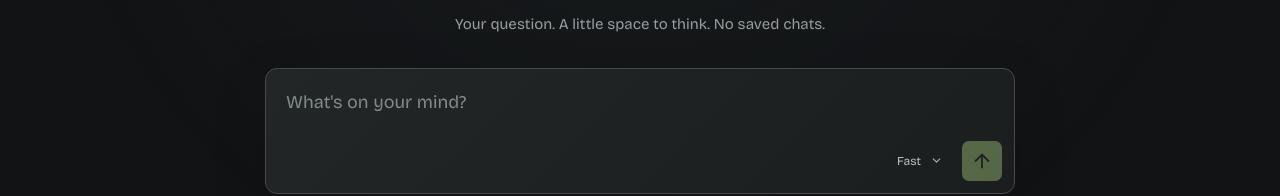
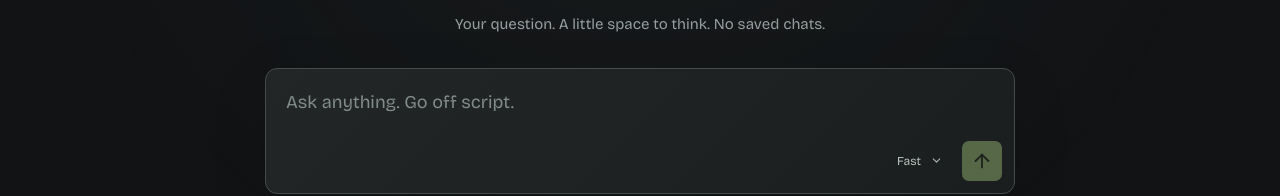
Before and after one commit to Mher-1902/uncensored-ai, a React (Vite) app: page / in a window 1280 px wide. Shown: the part 459-655 px from the top of the page. Built offline with nearby package versions, Linux system fonts and the light colour scheme.

Commit message:
Invite questions with a muted Offscript composer placeholder

```diff
--- a/src/App.tsx
+++ b/src/App.tsx
@@ -77,7 +77,7 @@ export function App(){
         {(error||configError)&&<div className="error" role="alert"><span>{error||configError}</span><button className="icon-button" aria-label="Dismiss error" onClick={()=>{setError('');setConfigError('')}}><X size={16}/></button></div>}
         <form className="composer" onSubmit={send}>
           <label className="sr-only" htmlFor="composer">Message Offscript</label>
-          <textarea id="composer" ref={input} placeholder="What's on your mind?" value={draft} onChange={e=>setDraft(e.target.value)} onKeyDown={e=>{if(e.key==='Enter'&&!e.shiftKey&&!e.nativeEvent.isComposing&&!busy){e.preventDefault();void send()}}} rows={1} autoComplete="off" spellCheck={false}/>
+          <textarea id="composer" ref={input} placeholder="Ask anything. Go off script." value={draft} onChange={e=>setDraft(e.target.value)} onKeyDown={e=>{if(e.key==='Enter'&&!e.shiftKey&&!e.nativeEvent.isComposing&&!busy){e.preventDefault();void send()}}} rows={1} autoComplete="off" spellCheck={false}/>
           <div className="composer-bottom">
             <div className="send-options">
               <AnswerMode reasoned={reasoned} onChange={setReasoned} disabled={Boolean(config?.space&&!config.apiBase)}/>
```
Also changed, not shown: 1 other file (tests, documents, lock files or other folders).
